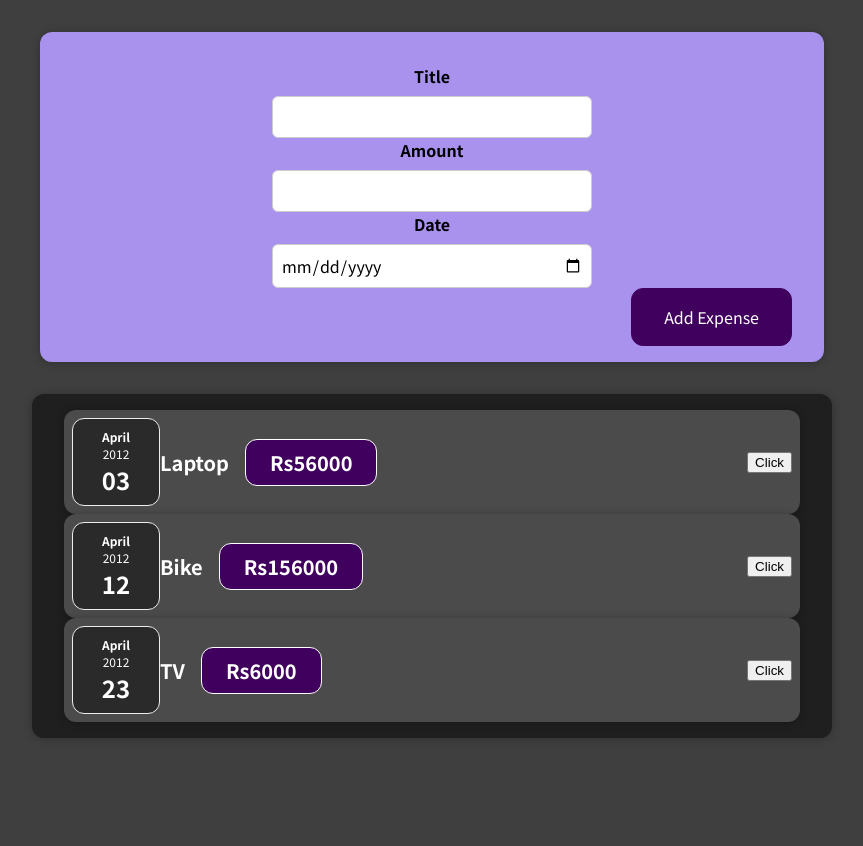
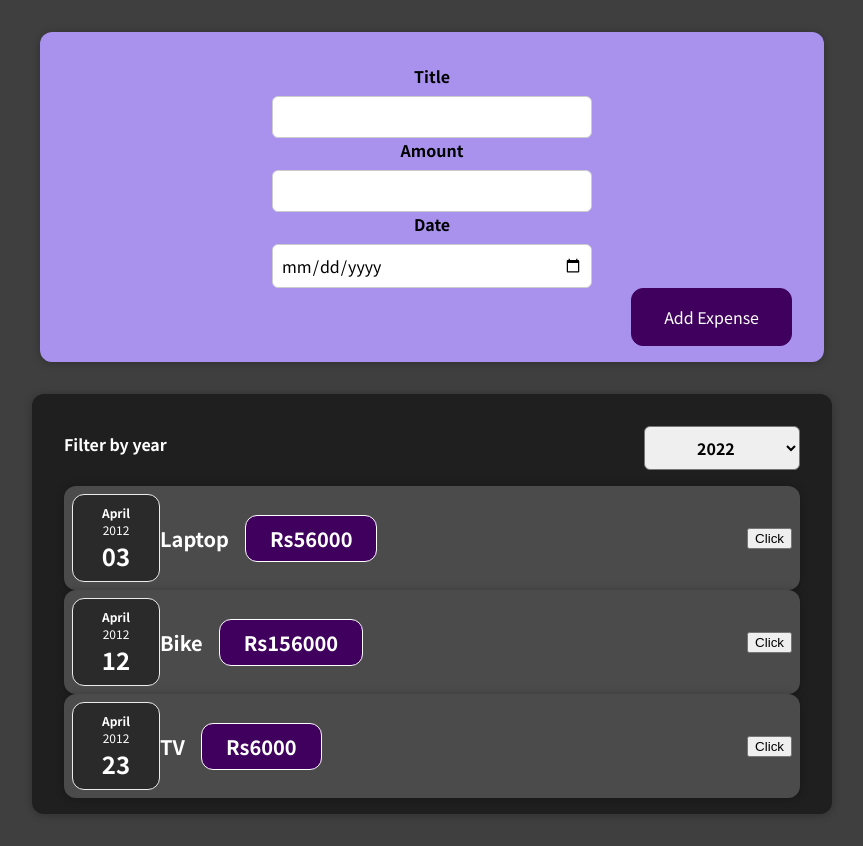
Before and after one commit to adarsh-godabole/React-app, a React (Create React App) app: page / in a window 1280 px wide. Shown: the whole page, without its empty margins (208-1071 px from the left). Before the commit the page ends 800 px from the top, so only its background shows below. Built offline with nearby package versions, Linux system fonts and the light colour scheme.

Commit message:
Expense Filter

```diff
--- a/src/App.js
+++ b/src/App.js
@@ -24,9 +24,13 @@
       date: new Date(2012, 3, 23),
     },
   ];
+
+  const addExpenseHandler = (expense) => {
+    console.log(expenses);
+  };
   return (
     <div>
-      <NewExpense />
+      <NewExpense onAddExpense={addExpenseHandler} />
       <Expenses items={expenses} />
     </div>
   );
--- /dev/null
+++ b/src/components/Expenses/ExpenseFilter.css
@@ -0,0 +1,24 @@
+.expenses-filter {
+  color: white;
+  padding: 0 1rem;
+}
+
+.expenses-filter__control {
+  display: flex;
+  width: 100%;
+  align-items: center;
+  justify-content: space-between;
+  margin: 1rem 0;
+}
+
+.expenses-filter label {
+  font-weight: bold;
+  margin-bottom: 0.5rem;
+}
+
+.expenses-filter select {
+  font: inherit;
+  padding: 0.5rem 3rem;
+  font-weight: bold;
+  border-radius: 6px;
+}
--- /dev/null
+++ b/src/components/Expenses/ExpenseFilter.js
@@ -0,0 +1,24 @@
+import React from "react";
+
+import "./ExpenseFilter.css";
+
+const ExpensesFilter = () => {
+  const dropdownchangeHandler = (event) => {
+    console.log(event.target);
+  };
+  return (
+    <div className="expenses-filter">
+      <div className="expenses-filter__control">
+        <label> Filter by year </label>
+        <select onChange={dropdownchangeHandler}>
+          <option value="2022">2022</option>
+          <option value="2021">2021</option>
+          <option value="2020">2020</option>
+          <option value="2019">2019</option>
+        </select>
+      </div>
+    </div>
+  );
+};
+
+export default ExpensesFilter;
--- a/src/components/Expenses/Expenses.js
+++ b/src/components/Expenses/Expenses.js
@@ -1,10 +1,13 @@
 import React from "react";
 import ExpenseItem from "./ExpenseItem";
 import "./Expenses.css";
-
+import ExpensesFilter from "./ExpenseFilter";
+import Card from "../UI/Card";
 const Expenses = (props) => {
   return (
-    <div className="expenses">
+    <div>
+      <Card className="expenses">
+        <ExpensesFilter></ExpensesFilter>
         <ExpenseItem
           title={props.items[0].name}
           amount={props.items[0].price}
@@ -22,6 +25,7 @@
           amount={props.items[2].price}
           date={props.items[2].date}
         ></ExpenseItem>
+      </Card>
     </div>
   );
 };
--- a/src/components/NewExpense/ExpenseForm.js
+++ b/src/components/NewExpense/ExpenseForm.js
@@ -1,7 +1,7 @@
 import React, { useState } from "react";
 import "./ExpenseForm.css";
 
-export default function ExpenseForm() {
+export default function ExpenseForm(props) {
   const [enteredTitle, setenteredTitle] = useState("");
   const [enteredAmount, setenteredAmount] = useState("");
   const [enteredDate, setenteredDate] = useState("");
@@ -29,6 +29,7 @@
       amount: enteredAmount,
       date: new Date(enteredDate),
     };
+    props.onSaveExpenseData();
     setenteredTitle("");
     setenteredAmount("");
     setenteredDate("");
--- a/src/components/NewExpense/NewExpense.js
+++ b/src/components/NewExpense/NewExpense.js
@@ -2,10 +2,18 @@
 import ExpenseForm from "./ExpenseForm";
 import "./NewExpense.css";
 
-const NewExpense = () => {
+const NewExpense = (props) => {
+  const saveExpenseDataHandler = (enteredExpenseData) => {
+    const expenseData = {
+      ...enteredExpenseData,
+      id: Math.random.toString(),
+    };
+
+    props.onAddExpense();
+  };
   return (
     <div className="new-expense">
-      <ExpenseForm />
+      <ExpenseForm onSaveExpenseData={saveExpenseDataHandler} />
     </div>
   );
 };
```
Lines whose indentation alone changed are shown as unchanged.
